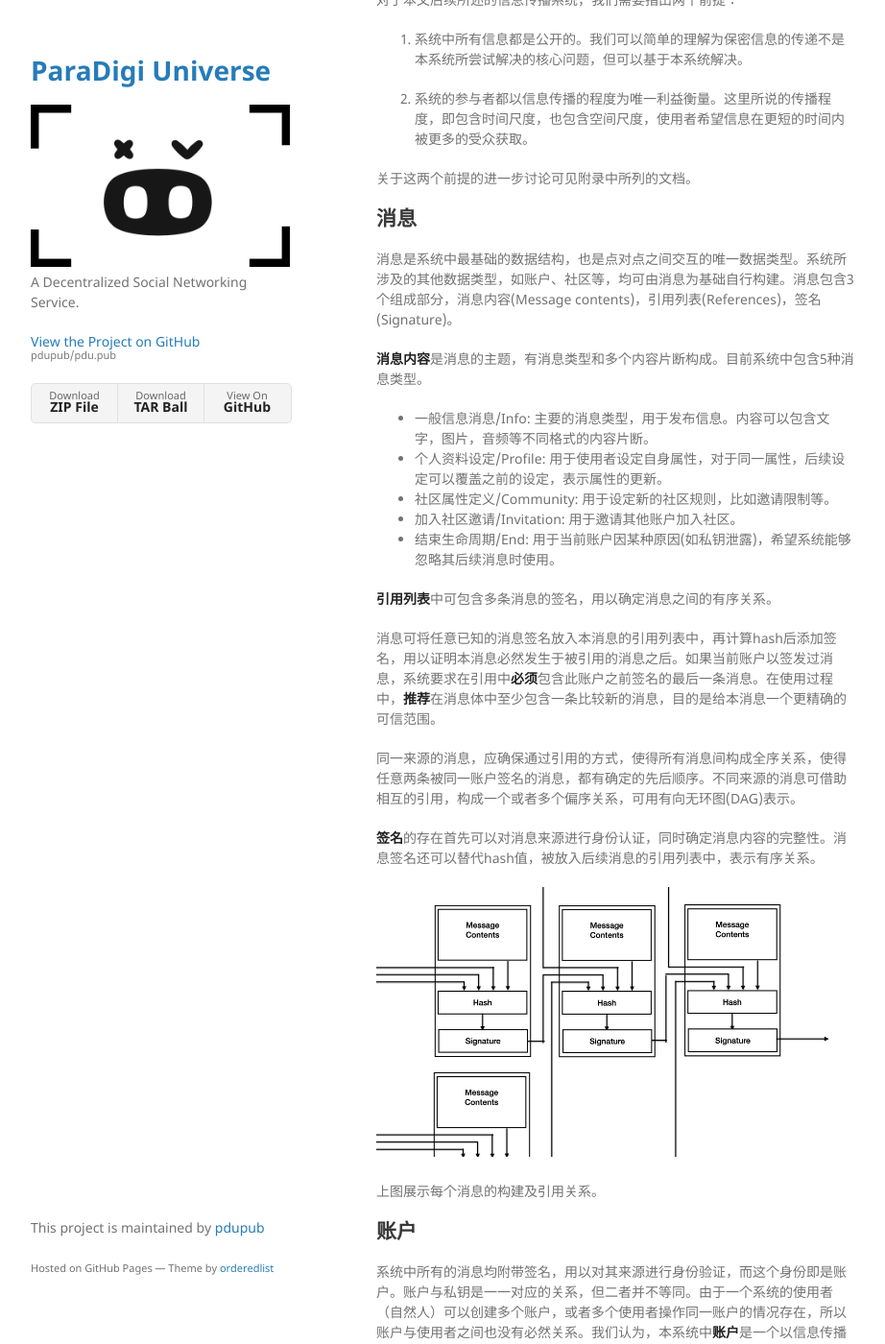
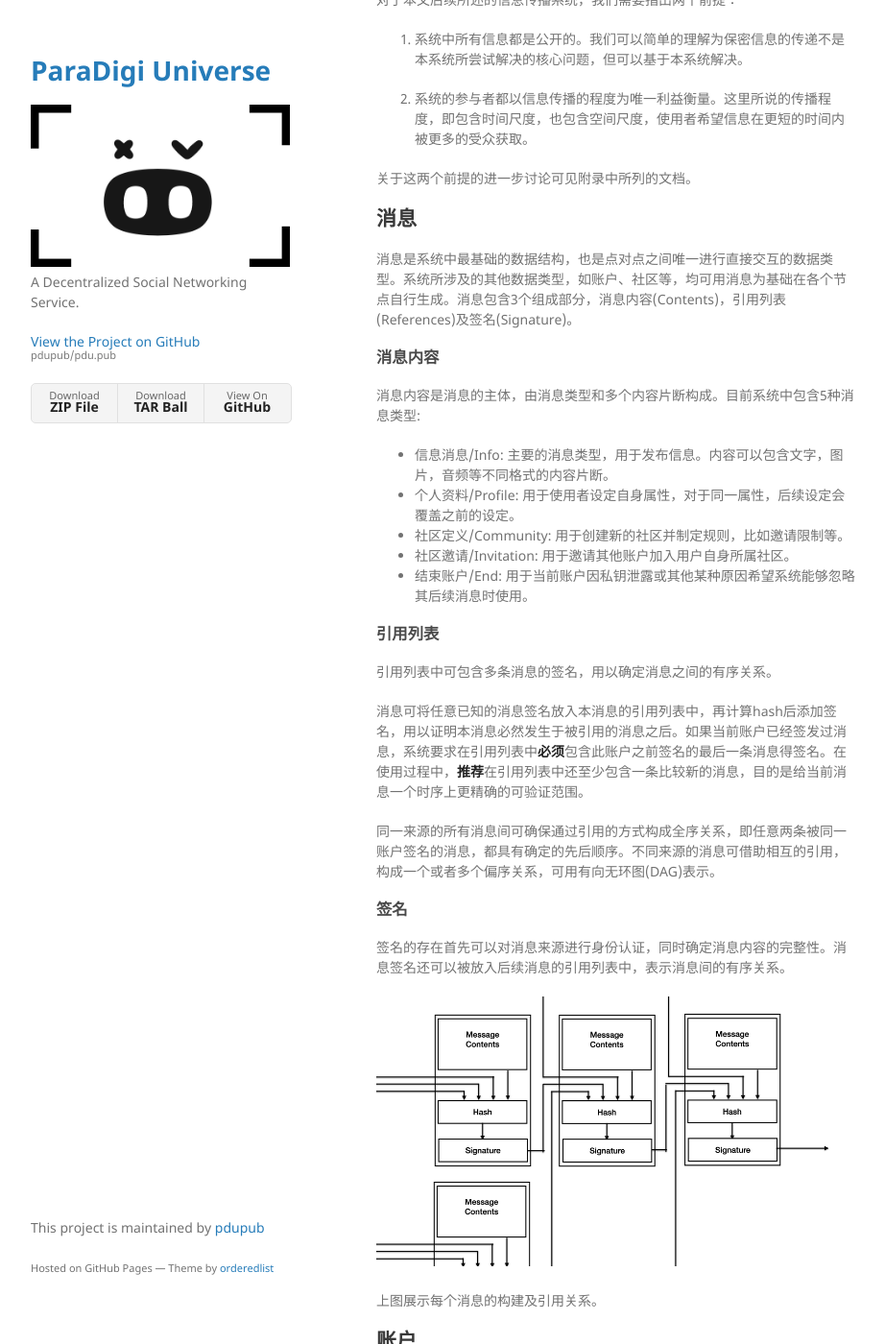
Before and after one commit to pdupub/pdu.pub, a Jekyll site: the page built from docs/zh/WhitePaperV2.md, in a window 1280 px wide and 1400 px high, scrolled down 1893 px. Shown: the whole window at 96% size, without its empty margins (178-1100 px from the left). Built offline with Jekyll 4.4.1, drawn with Linux system fonts in a browser that asks for light colours; our own code applies the rules of GitHub Pages for plain Markdown files.

Commit message:
white paper v2, message re-translate

```diff
--- a/docs/zh/WhitePaperV2.md
+++ b/docs/zh/WhitePaperV2.md
@@ -68,22 +68,26 @@ A decentralized social networking service
 
 ## 消息
 
-消息是系统中最基础的数据结构，也是点对点之间交互的唯一数据类型。系统所涉及的其他数据类型，如账户、社区等，均可由消息为基础自行构建。消息包含3个组成部分，消息内容(Message contents)，引用列表(References)，签名(Signature)。
+消息是系统中最基础的数据结构，也是点对点之间唯一进行直接交互的数据类型。系统所涉及的其他数据类型，如账户、社区等，均可用消息为基础在各个节点自行生成。消息包含3个组成部分，消息内容(Contents)，引用列表(References)及签名(Signature)。
 
-**消息内容**是消息的主题，有消息类型和多个内容片断构成。目前系统中包含5种消息类型。
-* 一般信息消息/Info: 主要的消息类型，用于发布信息。内容可以包含文字，图片，音频等不同格式的内容片断。
-* 个人资料设定/Profile: 用于使用者设定自身属性，对于同一属性，后续设定可以覆盖之前的设定，表示属性的更新。
-* 社区属性定义/Community: 用于设定新的社区规则，比如邀请限制等。
-* 加入社区邀请/Invitation: 用于邀请其他账户加入社区。
-* 结束生命周期/End: 用于当前账户因某种原因(如私钥泄露)，希望系统能够忽略其后续消息时使用。
+### 消息内容
+消息内容是消息的主体，由消息类型和多个内容片断构成。目前系统中包含5种消息类型:
 
-**引用列表**中可包含多条消息的签名，用以确定消息之间的有序关系。
+* 信息消息/Info: 主要的消息类型，用于发布信息。内容可以包含文字，图片，音频等不同格式的内容片断。
+* 个人资料/Profile: 用于使用者设定自身属性，对于同一属性，后续设定会覆盖之前的设定。
+* 社区定义/Community: 用于创建新的社区并制定规则，比如邀请限制等。
+* 社区邀请/Invitation: 用于邀请其他账户加入用户自身所属社区。
+* 结束账户/End: 用于当前账户因私钥泄露或其他某种原因希望系统能够忽略其后续消息时使用。
 
-消息可将任意已知的消息签名放入本消息的引用列表中，再计算hash后添加签名，用以证明本消息必然发生于被引用的消息之后。如果当前账户以签发过消息，系统要求在引用中**必须**包含此账户之前签名的最后一条消息。在使用过程中，**推荐**在消息体中至少包含一条比较新的消息，目的是给本消息一个更精确的可信范围。
+### 引用列表
+引用列表中可包含多条消息的签名，用以确定消息之间的有序关系。
 
-同一来源的消息，应确保通过引用的方式，使得所有消息间构成全序关系，使得任意两条被同一账户签名的消息，都有确定的先后顺序。不同来源的消息可借助相互的引用，构成一个或者多个偏序关系，可用有向无环图(DAG)表示。
+消息可将任意已知的消息签名放入本消息的引用列表中，再计算hash后添加签名，用以证明本消息必然发生于被引用的消息之后。如果当前账户已经签发过消息，系统要求在引用列表中**必须**包含此账户之前签名的最后一条消息得签名。在使用过程中，**推荐**在引用列表中还至少包含一条比较新的消息，目的是给当前消息一个时序上更精确的可验证范围。
 
-**签名**的存在首先可以对消息来源进行身份认证，同时确定消息内容的完整性。消息签名还可以替代hash值，被放入后续消息的引用列表中，表示有序关系。
+同一来源的所有消息间可确保通过引用的方式构成全序关系，即任意两条被同一账户签名的消息，都具有确定的先后顺序。不同来源的消息可借助相互的引用，构成一个或者多个偏序关系，可用有向无环图(DAG)表示。
+
+### 签名
+签名的存在首先可以对消息来源进行身份认证，同时确定消息内容的完整性。消息签名还可以被放入后续消息的引用列表中，表示消息间的有序关系。
 
 ![msgs](../res/MsgLink.jpeg)
 
```
Also changed, not shown: docs/en/WhitePaperV2.md (+16 -10 lines).
